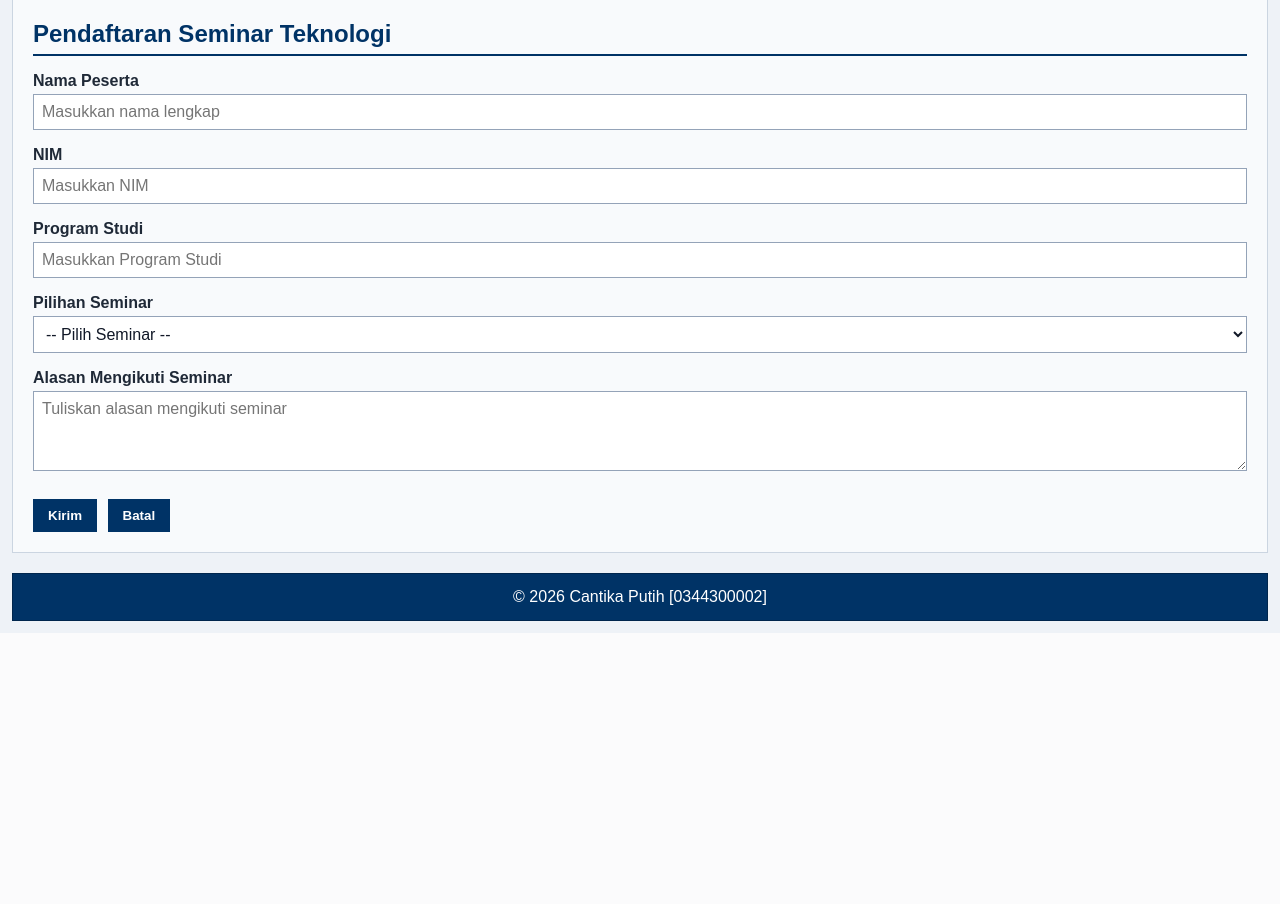
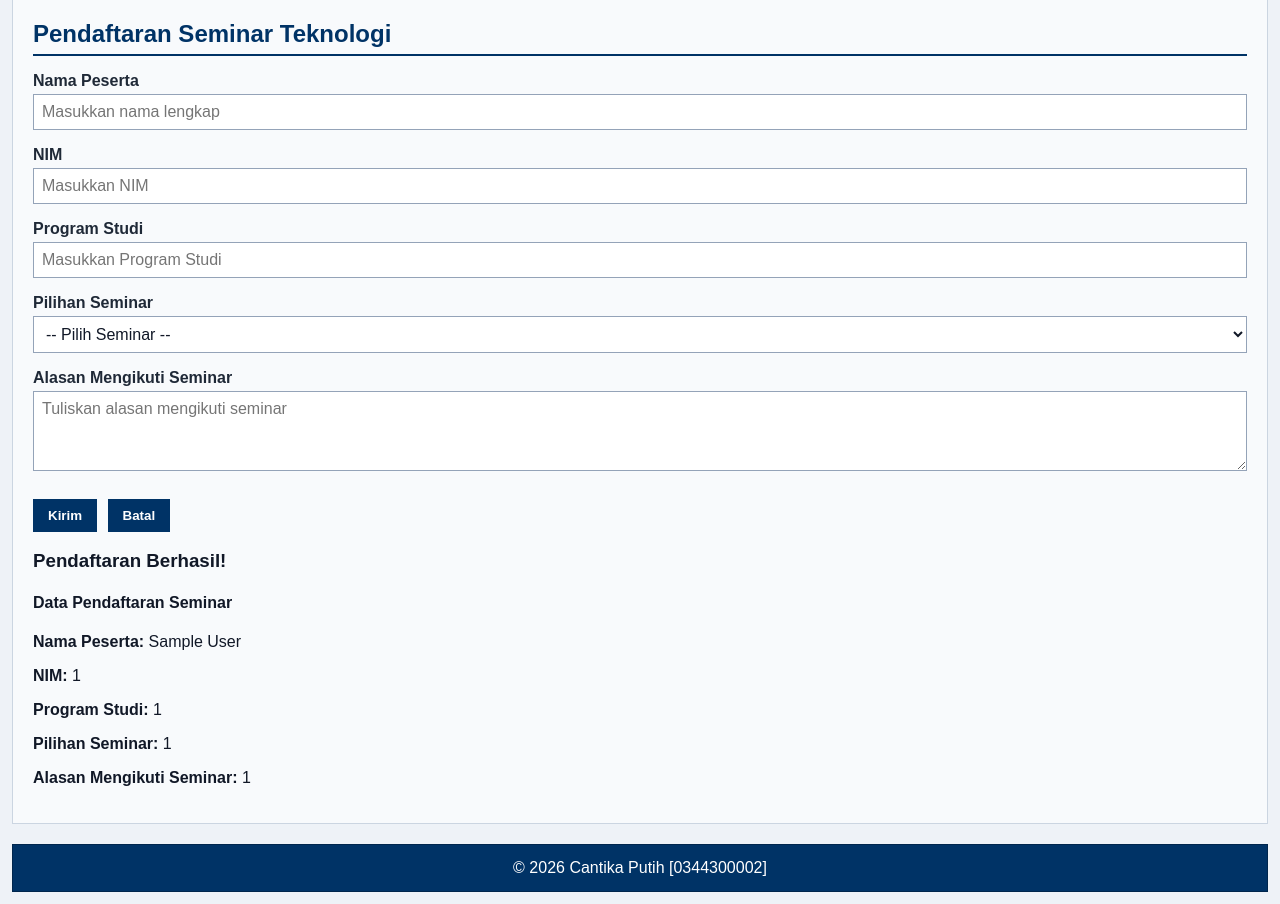
Before and after one commit to kairul-61/pwd-kk1026-2611510002, a PHP site: page /index.php in a window 1280 px wide. Shown: the part 2057-2961 px from the top of the page. Before the commit the page ends 2690 px from the top, so only its background shows below. Run offline with PHP 8.4, Linux system fonts and the light colour scheme; the visitor is signed in with stand-in values (Sample User, id 1).

Commit message:
Menambahkan pemrosesan dan penampilan data pendaftaran seminar

```diff
--- a/UTS/index.php
+++ b/UTS/index.php
@@ -1,8 +1,48 @@
 <?php
 session_start();
 
-// P7: Memproses data formulir dan menyimpannya ke dalam session.
 if ($_SERVER["REQUEST_METHOD"] === "POST") {
+
+	// Memeriksa jenis formulir yang dikirim.
+	if (($_POST["form_type"] ?? "") === "seminar") {
+
+		// Mengambil data dari formulir Seminar.
+		$namaPeserta = trim($_POST["nama_peserta"] ?? "");
+		$nimPeserta = trim($_POST["nim"] ?? "");
+		$prodiPeserta = trim($_POST["program_studi"] ?? "");
+		$pilihanSeminar = trim($_POST["pilihan_seminar"] ?? "");
+		$alasan = trim($_POST["alasan"] ?? "");
+
+		// Validasi data.
+		$daftarSeminar = [
+			"Artificial Intelligence",
+			"Web Development",
+			"Cyber Security",
+			"Data Analytics"
+		];
+
+		if (
+			$namaPeserta === "" ||
+			$nimPeserta === "" ||
+			$prodiPeserta === "" ||
+			$pilihanSeminar === "" ||
+			$alasan === "" ||
+			!in_array($pilihanSeminar, $daftarSeminar, true)
+		) {
+			$_SESSION["seminar_error"] = "Semua kolom wajib diisi dan pilihan seminar harus sesuai.";
+			header("Location: index.php#pendaftaran-seminar");
+			exit;
+		}
+
+		// Menyimpan data pendaftaran Seminar ke SESSION.
+		$_SESSION["seminar_nama"] = $namaPeserta;
+		$_SESSION["seminar_nim"] = $nimPeserta;
+		$_SESSION["seminar_prodi"] = $prodiPeserta;
+		$_SESSION["seminar_pilihan"] = $pilihanSeminar;
+		$_SESSION["seminar_alasan"] = $alasan;
+	} else {
+
+		// Memproses data formulir Kontak.
 		$nama = trim((string) ($_POST["nama"] ?? ""));
 		$email = trim((string) ($_POST["email"] ?? ""));
 		$semesterForm = trim((string) ($_POST["semester"] ?? ""));
@@ -12,12 +52,11 @@ if ($_SERVER["REQUEST_METHOD"] === "POST") {
 		$prodi = trim((string) ($_POST["prodi"] ?? ""));
 		$pesan = trim((string) ($_POST["pesan"] ?? ""));
 
-	// Checkbox dapat mengirimkan lebih dari satu nilai.
 		if (!is_array($minat)) {
 			$minat = [];
 		}
 
-	// Menyimpan setiap nilai formulir ke dalam session secara terpisah.
+		// Menyimpan data Kontak ke SESSION.
 		$_SESSION["nama"] = $nama;
 		$_SESSION["email"] = $email;
 		$_SESSION["semester"] = $semesterForm;
@@ -27,9 +66,10 @@ if ($_SERVER["REQUEST_METHOD"] === "POST") {
 		$_SESSION["prodi"] = $prodi;
 		$_SESSION["pesan"] = $pesan;
 
-	// PRG: mencegah pengiriman POST berulang ketika halaman dimuat ulang.
+		// Redirect setelah formulir Kontak dikirim.
 		header("Location: index.php#contact");
 		exit;
+	}
 }
 
 // Mengamankan data sebelum ditampilkan kembali ke halaman HTML.
@@ -283,7 +323,8 @@ switch ($programStudi) {
 		<section id="pendaftaran-seminar">
 			<h2>Pendaftaran Seminar Teknologi</h2>
 
-			<form id="formSeminar" action="#" method="post">
+			<form id="formSeminar" action="index.php" method="post">
+				<input type="hidden" name="form_type" value="seminar">
 
 				<div class="form-group">
 					<label for="nama-peserta">Nama Peserta</label><br>
@@ -348,6 +389,38 @@ switch ($programStudi) {
 				<button type="reset">Batal</button>
 
 			</form>
+			<?php if (isset($_SESSION["seminar_nama"])): ?>
+				<article class="submission-result">
+					<h3>Pendaftaran Berhasil!</h3>
+
+					<h4>Data Pendaftaran Seminar</h4>
+
+					<p>
+						<strong>Nama Peserta:</strong>
+						<?= htmlspecialchars($_SESSION["seminar_nama"], ENT_QUOTES, "UTF-8") ?>
+					</p>
+
+					<p>
+						<strong>NIM:</strong>
+						<?= htmlspecialchars($_SESSION["seminar_nim"], ENT_QUOTES, "UTF-8") ?>
+					</p>
+
+					<p>
+						<strong>Program Studi:</strong>
+						<?= htmlspecialchars($_SESSION["seminar_prodi"], ENT_QUOTES, "UTF-8") ?>
+					</p>
+
+					<p>
+						<strong>Pilihan Seminar:</strong>
+						<?= htmlspecialchars($_SESSION["seminar_pilihan"], ENT_QUOTES, "UTF-8") ?>
+					</p>
+
+					<p>
+						<strong>Alasan Mengikuti Seminar:</strong>
+						<?= htmlspecialchars($_SESSION["seminar_alasan"], ENT_QUOTES, "UTF-8") ?>
+					</p>
+				</article>
+			<?php endif; ?>
 		</section>
 	</main>
 
```
Also changed, not shown: UTS/README.md. Lines whose indentation alone changed are shown as unchanged.
